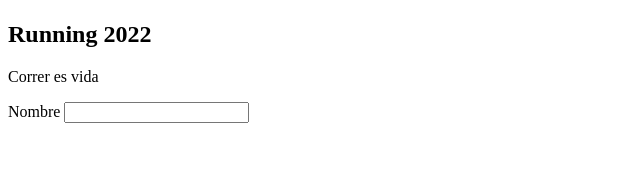
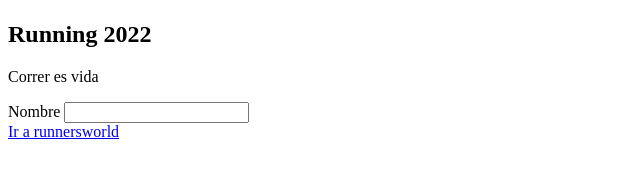
Before and after one commit to Devx93/Frontede_Dev_1_2022, a plain HTML site: page etiquetas.html in a window 1280 px wide. Shown: the part 371-546 px from the top of the page, without its empty margins (0-640 px from the left). Drawn offline with Linux system fonts and the light colour scheme.

Commit message:
se agrego link pagina web

```diff
--- a/etiquetas.html
+++ b/etiquetas.html
@@ -26,6 +26,7 @@
         <label for="nombre">Nombre</label>
         <input type="text" id="nombre">
     </form>
+    <a href="https://www.runnersworld.com/">Ir a runnersworld</a>
 
 </body>
 </html>
```
